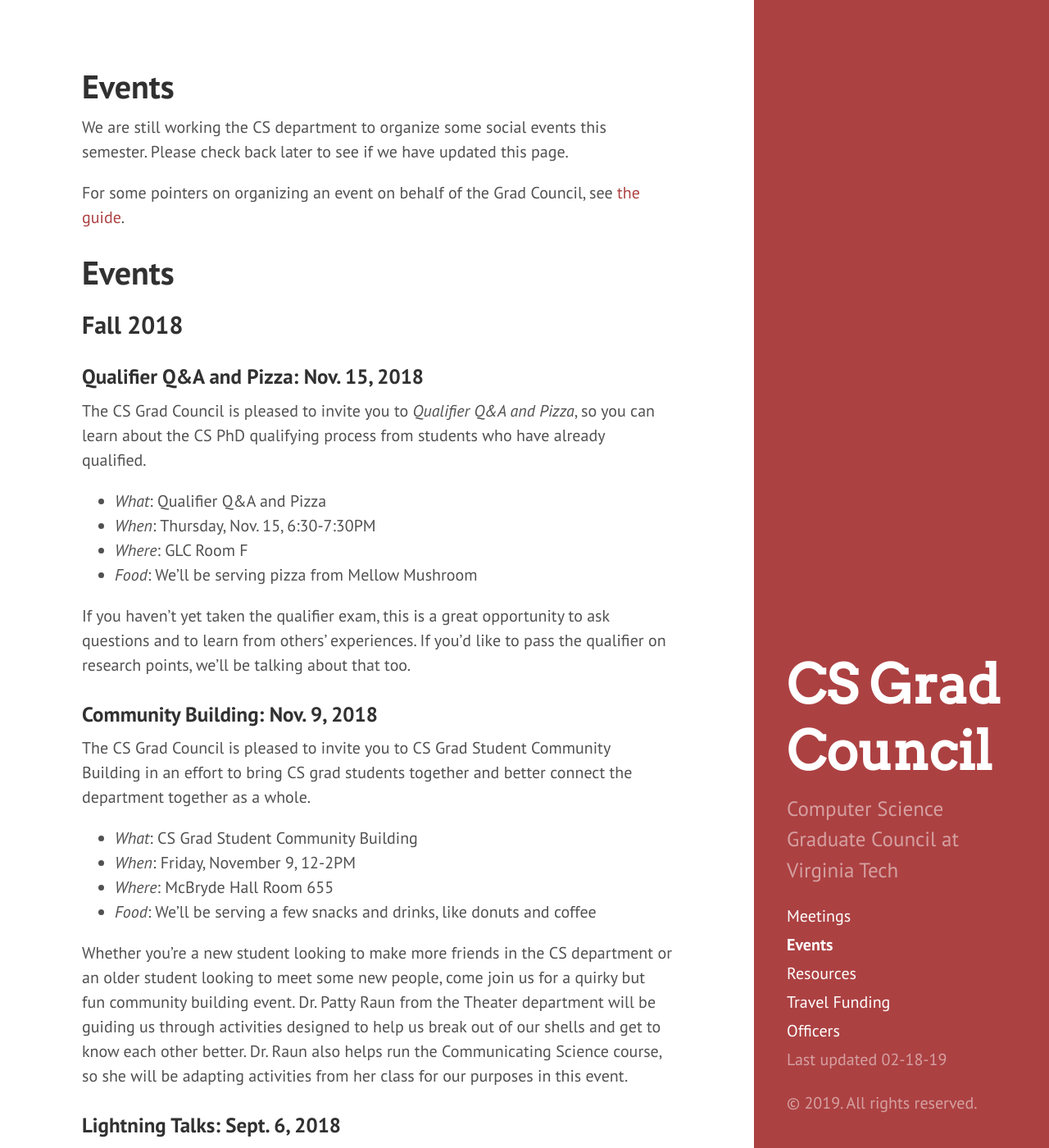
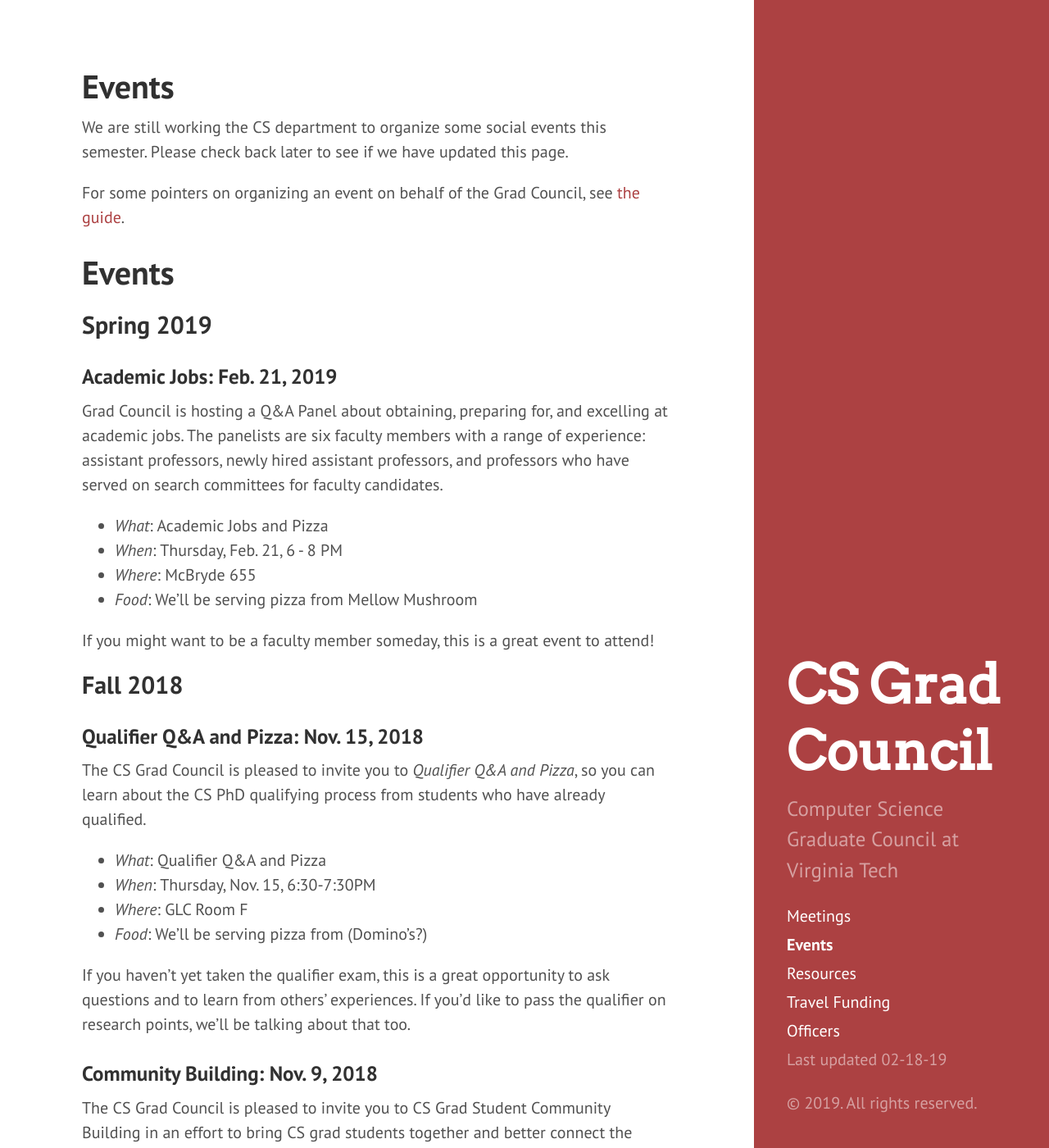
Before and after one commit to CSGraduateCouncil-VirginiaTech/csgc-website, a Jekyll site: the page built from csgc-jekyll-src/events.md, in a window 1280 px wide and 1400 px high. Shown: the whole window at 82% size. Built offline with Jekyll 4.4.1, drawn with Linux system fonts in a browser that asks for light colours.

Commit message:
jobs event

```diff
--- a/csgc-jekyll-src/events.md
+++ b/csgc-jekyll-src/events.md
@@ -10,6 +10,20 @@ For some pointers on organizing an event on behalf of the Grad Council, see [the
 
 # Events
 
+## Spring 2019
+
+### Academic Jobs: Feb. 21, 2019
+
+Grad Council is hosting a Q&A Panel about obtaining, preparing for, and excelling at academic jobs.
+The panelists are six faculty members with a range of experience: assistant professors, newly hired assistant professors, and professors who have served on search committees for faculty candidates.
+
+- *What*: Academic Jobs and Pizza
+- *When*: Thursday, Feb. 21, 6 - 8 PM
+- *Where*: McBryde 655
+- *Food*: We'll be serving pizza from Mellow Mushroom
+
+If you might want to be a faculty member someday, this is a great event to attend!
+
 ## Fall 2018
 
 ### Qualifier Q&A and Pizza: Nov. 15, 2018
@@ -19,7 +33,7 @@ The CS Grad Council is pleased to invite you to *Qualifier Q&A and Pizza*, so yo
 - *What*: Qualifier Q&A and Pizza
 - *When*: Thursday, Nov. 15, 6:30-7:30PM
 - *Where*: GLC Room F
-- *Food*: We'll be serving pizza from Mellow Mushroom
+- *Food*: We'll be serving pizza from (Domino's?)
 
 If you haven't yet taken the qualifier exam, this is a great opportunity to ask questions and to learn from others' experiences.
 If you'd like to pass the qualifier on research points, we'll be talking about that too.
```
